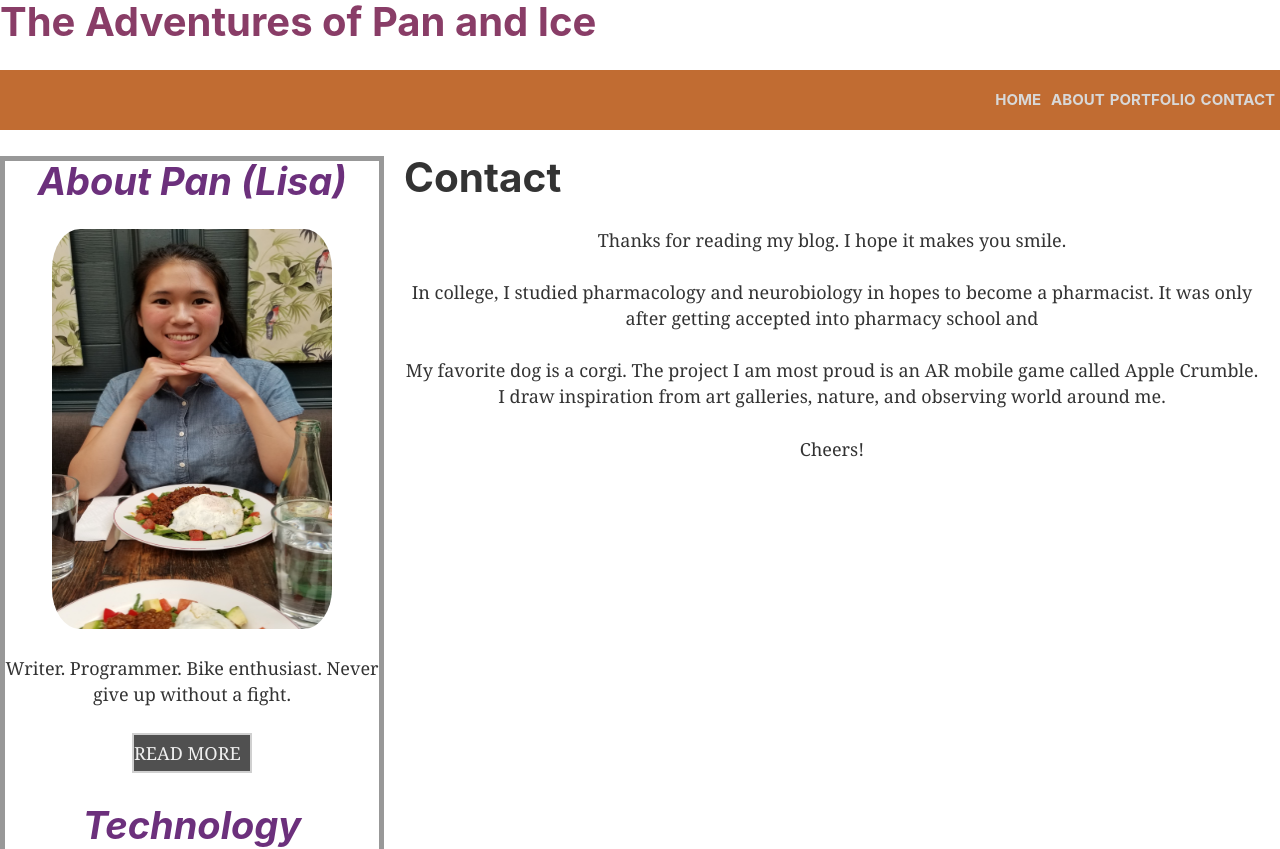
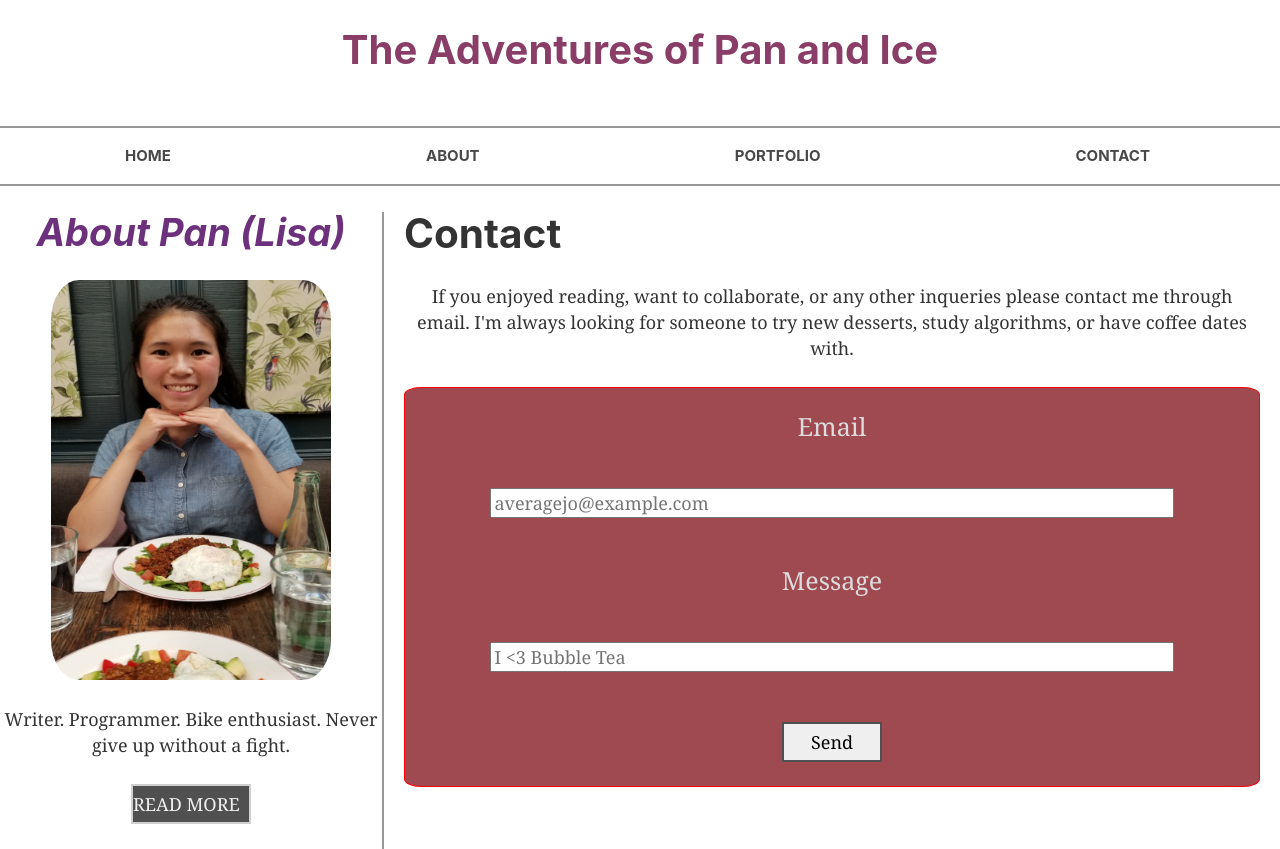
Before and after one commit to nottheaveragejo/PanAdventures, a Gatsby site: page /contact in a window 1280 px wide. Shown: the top 849 px of the page. Built offline with nearby package versions, Linux system fonts and the light colour scheme; Gatsby itself is replaced by a stand-in of ours; some packages are replaced by stand-ins of ours; what typography-theme-st-annes would draw is missing.

Commit message:
feat: even better UI

```diff
--- a/gatsby-config.js
+++ b/gatsby-config.js
@@ -13,14 +13,30 @@ module.exports = {
     },
     `gatsby-plugin-react-helmet`,
     `gatsby-plugin-sharp`,
+    {
+      resolve: `gatsby-plugin-mdx`,
+      options: {
+        gatsbyRemarkPlugins: [
+          {
+            resolve: `gatsby-remark-images`,
+            options: {
+              maxWidth: 1200,
+            },
+          },
+        ],
+      },
+    },
+
     `gatsby-transformer-sharp`,
-     `gatsby-transformer-remark`,
+     {resolve: `gatsby-transformer-remark`,
+     options: {
+       plugins: [`gatsby-remark-copy-linked-files`]}},
     {
       resolve: `gatsby-source-filesystem`,
       options: {
         name: `src`,
         //path: path.join(__dirname, `src`, `images`),
-        path: `${__dirname}/src/`,
+        path: `${__dirname}/src/pages`,
         // name: `images`,
         // path: `${__dirname}/src/images`,
       },
--- a/package.json
+++ b/package.json
@@ -5,6 +5,7 @@
   "version": "0.1.0",
   "author": "Kyle Mathews <mathews.kyle@gmail.com>",
   "dependencies": {
+    "@fortawesome/fontawesome-svg-core": "^1.2.25",
     "gatsby": "^2.15.28",
     "gatsby-image": "^2.2.29",
     "gatsby-plugin-manifest": "^2.2.20",
@@ -13,6 +14,7 @@
     "gatsby-plugin-react-helmet": "^3.1.10",
     "gatsby-plugin-sharp": "^2.2.32",
     "gatsby-plugin-typography": "^2.3.10",
+    "gatsby-remark-copy-linked-files": "^2.1.28",
     "gatsby-remark-images": "^3.1.28",
     "gatsby-source-filesystem": "^2.1.28",
     "gatsby-transformer-remark": "^2.6.26",
--- a/src/components/header.js
+++ b/src/components/header.js
@@ -1,48 +1,79 @@
 import { Link } from "gatsby"
 import PropTypes from "prop-types"
-import React from "react"
+import React, {Component} from "react"
 import "../styles.css"
 
-const Header = ({ siteTitle }) => (
+class Header extends Component {
+  constructor(props) {
+  	super(props);
+    this.state = {
+    color:''};
+  }
+
+  mouseOut() {
+    console.log("Mouse out!!!");
+    let color= '#484848'
+    this.setState({
+    color:color});
+  }
+
+  mouseOver() {
+    let colors = [
+      '#6c307c',
+      '#893d67',
+      '#9f4951',
+      '#b8564b',
+      '#c16c32'
+    ] ;
+    let color = colors[Math.floor(Math.random()*colors.length)];
+    this.setState({color: color})
+    console.log("Mouse over!!!" , color);
+  }
+  render (){
+    return(
   <header
-    style={{
-      background: '#b2dfe1',
-      marginBottom: `1.45rem`,
-    }}
+    // style={{
+    //   background: '#b2dfe1',
+    //   marginBottom: `1.45rem`,
+    // }}
   >
-    <div
-    >
+    <div>
       <h1
         className ="header">
-        <div
-        className="headerSpace"></div>
          <Link
           to="/"
           className ="linkHeader"
+          onMouseOut={() => this.mouseOut()}
+           onMouseOver={() => this.mouseOver()}
+           style={{color : this.state.color}}
         >
         HOME
         </Link>
         <Link
-          to="/"
-          className ="linkHeader"
-        >
-          {siteTitle}
-        </Link>
-        <Link
+          ref="linkColorChange"
           to="/about/"
           className ="linkHeader"
+          onMouseOut={() => this.mouseOut()}
+           onMouseOver={() => this.mouseOver()}
+           style={{color : this.state.color}}
         >
           ABOUT
         </Link>
         <Link
           to="https://nottheaveragejo.github.io/personal-website/"
           className ="linkHeader"
+          onMouseOut={() => this.mouseOut()}
+          onMouseOver={() => this.mouseOver()}
+          style={{color : this.state.color}}
         >
           PORTFOLIO
         </Link>
         <Link
           to="/contact"
           className ="linkHeader"
+          onMouseOut={() => this.mouseOut()}
+           onMouseOver={() => this.mouseOver()}
+           style={{color : this.state.color}}
         >
         CONTACT
         </Link>
@@ -51,7 +82,8 @@ const Header = ({ siteTitle }) => (
       </h1>
     </div>
   </header>
-)
+  )}
+}
 
 Header.propTypes = {
   siteTitle: PropTypes.string,
--- a/src/components/layout.css
+++ b/src/components/layout.css
@@ -66,11 +66,15 @@ title and header styling */
 .siteName{
  font-size: 40px;
  color: 	#893d67	;
+ height:100px;
+ display: flex;
+ justify-content: center;
+ align-items: center;
 }
 .linkHeader{
   font-size: 15px;
   text-decoration: none;
-  color: 		#D8D8D8;
+  color: 	#484848;
   align-self: center;
   padding-right: 5px;
 }
@@ -78,14 +82,13 @@ title and header styling */
 .header{
   display: flex;
   justify-content: center;
-  background-color: #c16c32;
+  border-top: 2px solid #989898;
+  border-bottom: 2px solid #989898;
   height: 60px;
   align-items: center;
-  align-content: center;
+  justify-content: space-around;
 }
-.headerSpace {
-  flex:10;
-}
+
 
 /* content wrapper */
 
--- a/src/components/layout.js
+++ b/src/components/layout.js
@@ -39,9 +39,8 @@ const Layout = ({ children }) => {
       </div>
       </div>
         <footer>
-          © {new Date().getFullYear()}, Built with
+          © {new Date().getFullYear()}, Built with Love, Creator Lisa J0
           {` `}
-          <a href="https://www.gatsbyjs.org">Gatsby</a>
         </footer>
       </div>
     </>
--- a/src/pages/2019-10-25.md
+++ b/src/pages/2019-10-25.md
@@ -1,7 +1,12 @@
 ---
 title: "The End of Grace Hopper"
-date: "2019-10-25"
+date: 2019-10-25 07:00:00
+image: ./blogPic.jpg
+
 ---
+
+![awsome](./blogPic.jpg)
+
 
 Its finally over. The last day of Grace Hopper was today. It ended early, I've said my goodbyes, and I am so very proud to have finished. For the last 17 weeks, I have swam against an impossible current. It pulled me down under its strength. At times, I couldn't breathe and dread consumed me. Yet, against, or maybe in spite of myself, I pulled myself out of the current and swam to shore.
 
--- a/src/pages/contact.js
+++ b/src/pages/contact.js
@@ -1,25 +1,26 @@
 import React from "react"
 import { graphql } from "gatsby"
 import Layout from "../components/layout"
+import "../styles.css"
 
 
 export default ({ data }) => (
   <Layout>
     <h1>Contact </h1>
 
-    <p>Thanks for reading my blog. I hope it makes you smile.</p>
+    <p> If you enjoyed reading, want to collaborate, or any other
+      inqueries please contact me through email. I'm always looking for
+      someone to try new desserts, study algorithms, or have coffee dates with.
+    </p>
+    <form action="https://formspree.io/lisaxjo@gmail.com" method="POST">
+      <label>Email</label>
+      <input type="email" name="_replyto" placeholder="averagejo@example.com"/>
+      <label> Message</label>
+      <input type="text" name="name" placeholder="I <3 Bubble Tea"/>
+      <button className="submitBtn" type="submit">Send</button>
+    </form>
 
-    <p>
-    In college, I studied pharmacology and neurobiology in hopes to become a
-    pharmacist. It was only after getting accepted into pharmacy school and
-    </p>
 
-    <p>
-      My favorite dog is a corgi. The project I am most proud is an AR mobile game
-      called Apple Crumble. I draw inspiration from art galleries, nature, and observing world around me.
-    </p>
-
-    <p> Cheers! </p>
   </Layout>
 )
 
--- a/src/styles.css
+++ b/src/styles.css
@@ -18,7 +18,7 @@
 .about{
 	/* flex: 1; */
 	min-width: 300px;
-	border: 5px solid #989898;
+	border-right: 2px solid #989898;
 	/*width: 20%;*/
 	justify-content: content;
 	display: flex;
@@ -77,8 +77,12 @@ p{
 .ReadMoreBtn:hover {
 	background-color: #9f4951;
 }
-@media (max-width:300px) {
-	.about{width: 100%;}
+
+
+@media (min-width:300px) {
+	.about{
+		width: 100%;
+	}
   }
 
 
@@ -98,6 +102,38 @@ flex-wrap: wrap;
 .technology li {
 	text-decoration: none;
 }
-.readMoreTechHR{
-	color: red;
+/* contact styling */
+
+form{
+	display: flex;
+	flex-direction: column;
+	min-width: 300px;
+	height: 400px;
+	border: 1px solid red;
+	background-color: #9f4951;
+	align-content: center;
+	align-items: center;
+	justify-content: space-around;
+	border-radius: 2%;
 }
+label{
+	color:#DCDCDC;
+	font-size: 25px;
+}
+input{
+	width: 80%;
+	min-width: 300px;
+	height: 30px;
+}
+
+.submitBtn{
+	width: 100px;
+	height: 40px;
+	border: 2px solid #505050;
+}
+
+.submitBtn:hover{
+	background-color: #505050;
+	border: 2px solid	#D0D0D0;
+ color:#D0D0D0;
+}
--- a/src/templates/blog-post.js
+++ b/src/templates/blog-post.js
@@ -11,6 +11,7 @@ export default ({ data }) => {
         <h1
         className = 'PostTitle'
         >{post.frontmatter.title}</h1>
+
         <div dangerouslySetInnerHTML={{ __html: post.html }} />
       </div>
     </Layout>
@@ -43,6 +44,7 @@ export const query = graphql`
       html
       frontmatter {
         title
+        date(formatString: "MMM Do YYYY")
 
       }
     }
```
Also changed, not shown: 1 other file.
